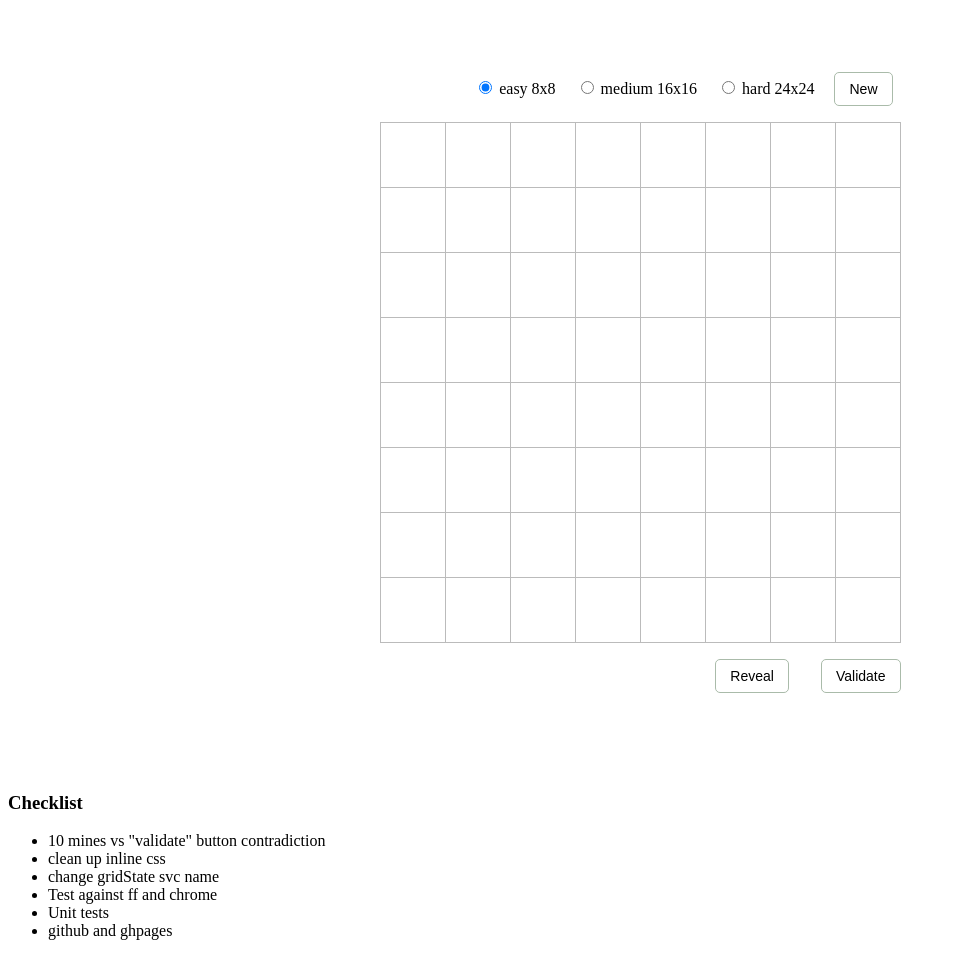
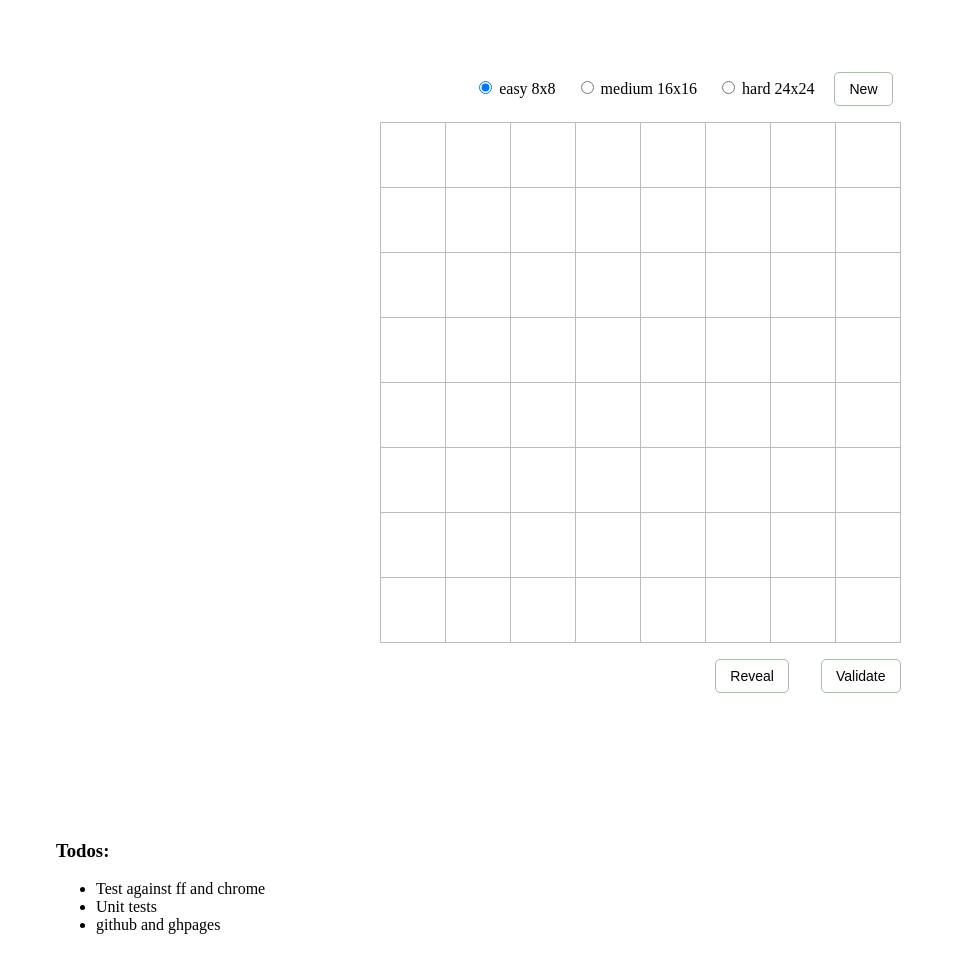
Before and after one commit to taivo/yoursweeper, a plain HTML site: page index.html in a window 1280 px wide. Shown: the whole page, without its empty margins (0-955 px from the left). Before the commit the page ends 956 px from the top, so only its background shows below. Drawn offline with nearby package versions, Linux system fonts and the light colour scheme.

Commit message:
clean up html

```diff
--- a/index.html
+++ b/index.html
@@ -37,12 +37,9 @@
             </div>
         </div>
 
-        <div>
-            <h3>Checklist</h3>
+        <div style='padding:3em;'>
+            <h3>Todos:</h3>
             <ul>
-                <li>10 mines vs "validate" button contradiction</li>
-                <li>clean up inline css</li>
-                <li>change gridState svc name</li>
                 <li>Test against ff and chrome</li>
                 <li>Unit tests</li>
                 <li>github and ghpages</li>
```
Also changed, not shown: 1 other file.
